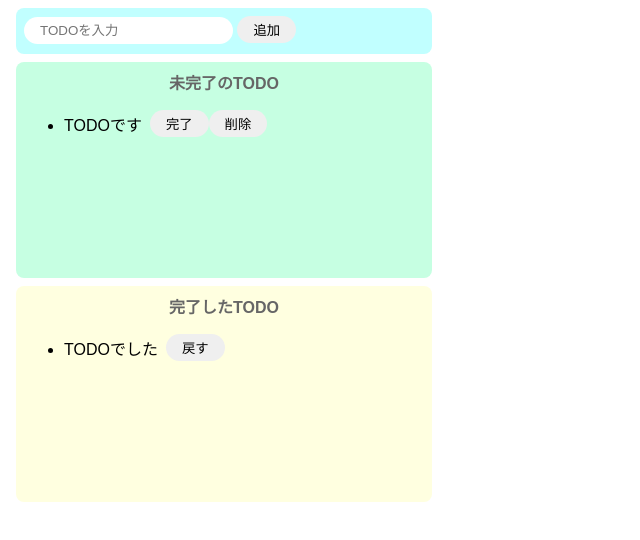
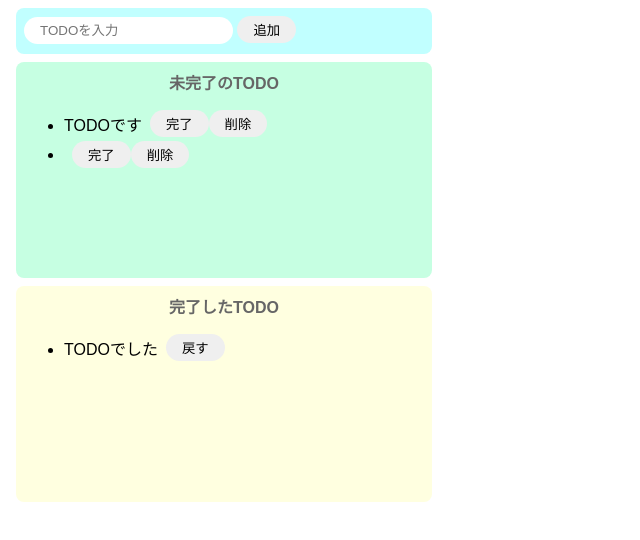
Before and after one commit to hiromasasano/codesandbox-test, a website built with Parcel: page index.html in a window 1280 px wide. Both pictures are taken after a click on the button "追加". Shown: the whole page, without its empty margins (0-640 px from the left). Built offline with nearby package versions, Linux system fonts and the light colour scheme.

Commit message:
Update 8 files

```diff
--- a/index.html
+++ b/index.html
@@ -8,8 +8,8 @@
 
 <body>
 	<div class="input-area">
-		<input id="" placeholder="TODOを入力" />
-		<button>追加</button>
+		<input id="add-text" placeholder="TODOを入力" />
+		<button id="add-button">追加</button>
 	</div>
 	<div class="incomplete-area">
 		<p class="title">未完了のTODO</p>
--- a/src/index.js
+++ b/src/index.js
@@ -12,11 +12,29 @@ const onClickAdd = () => {
   const li = document.createElement("li");
   li.innerText = inputText;
 
+  // button(完了)タグ生成
+  const completeButton = document.createElement("button");
+  completeButton.innerText = "完了";
+  completeButton.addEventListener("click", () => {
+    alert("完了");
+  });
+
+  // button(削除)タグ生成
+  const deleteButton = document.createElement("button");
+  deleteButton.innerText = "削除";
+  deleteButton.addEventListener("click", () => {
+    // 押された削除ボタンの親タグ(div)を未完了リストから削除
+
+
+  });
+
   // divタグの子要素に各要素を設定
   div.appendChild(li);
+  div.appendChild(completeButton);
+  div.appendChild(deleteButton);
 
   // 未完了リストに追加
-  document.getElementById("incomplete-list");
+  document.getElementById("incomplete-list").appendChild(div);
 };
 
 document
```
Also changed, not shown: dist/index.html, 2 other files.
